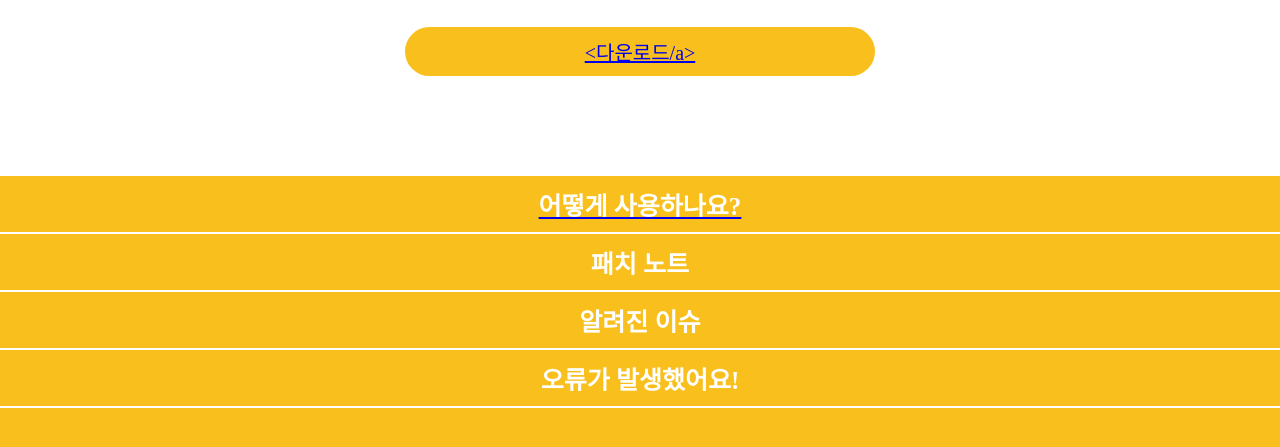
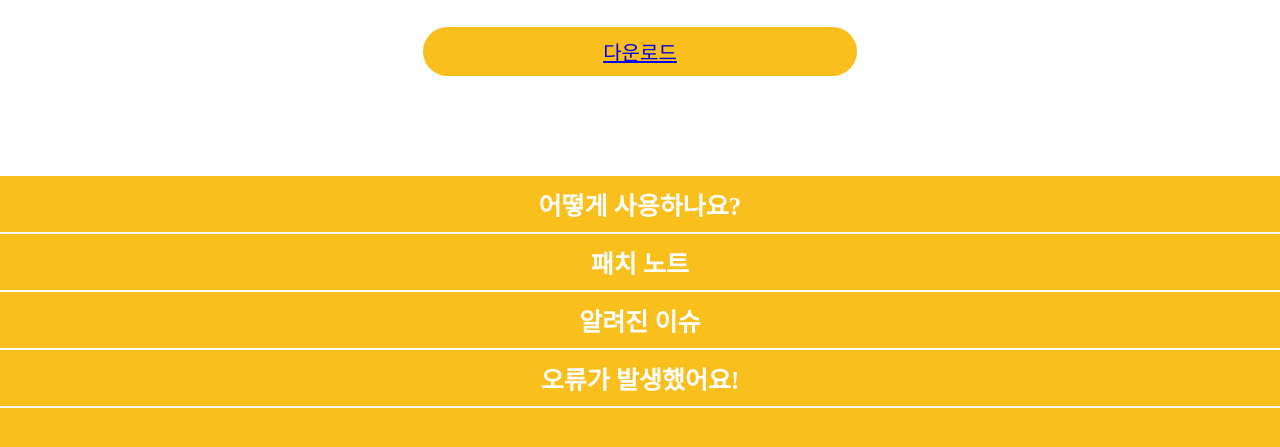
Before and after one commit to BudoriStudio/Nevir, a plain HTML site: page index.html in a window 1280 px wide. Shown: the part 347-794 px from the top of the page. Drawn offline with Linux system fonts and the light colour scheme.

Commit message:
Update index.html

```diff
--- a/index.html
+++ b/index.html
@@ -28,7 +28,7 @@
       </div>
 
       <div id="divButtonDownload">
-        <button id="ButtonDownload" type="button"><a href="/Nevir Setup 0.9.90911.exe"><다운로드/a></button>
+        <button id="ButtonDownload" type="button"><a href="/Nevir Setup 0.9.90911.exe">다운로드</a></button>
       </div>
 
     </div>
```
